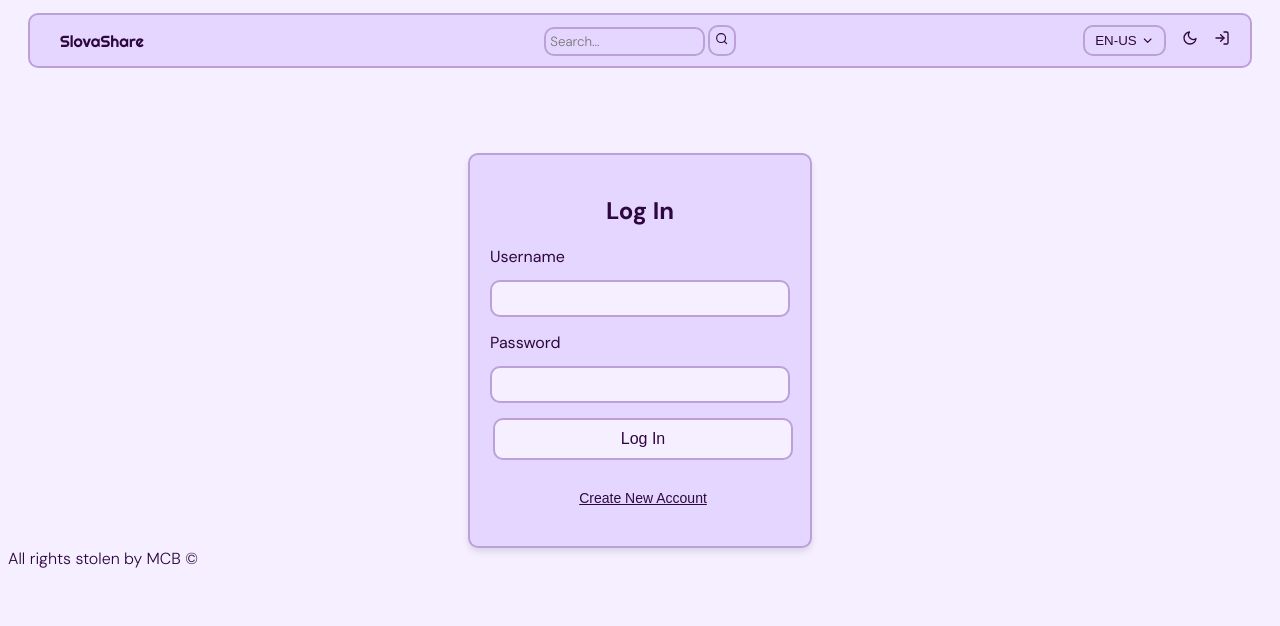
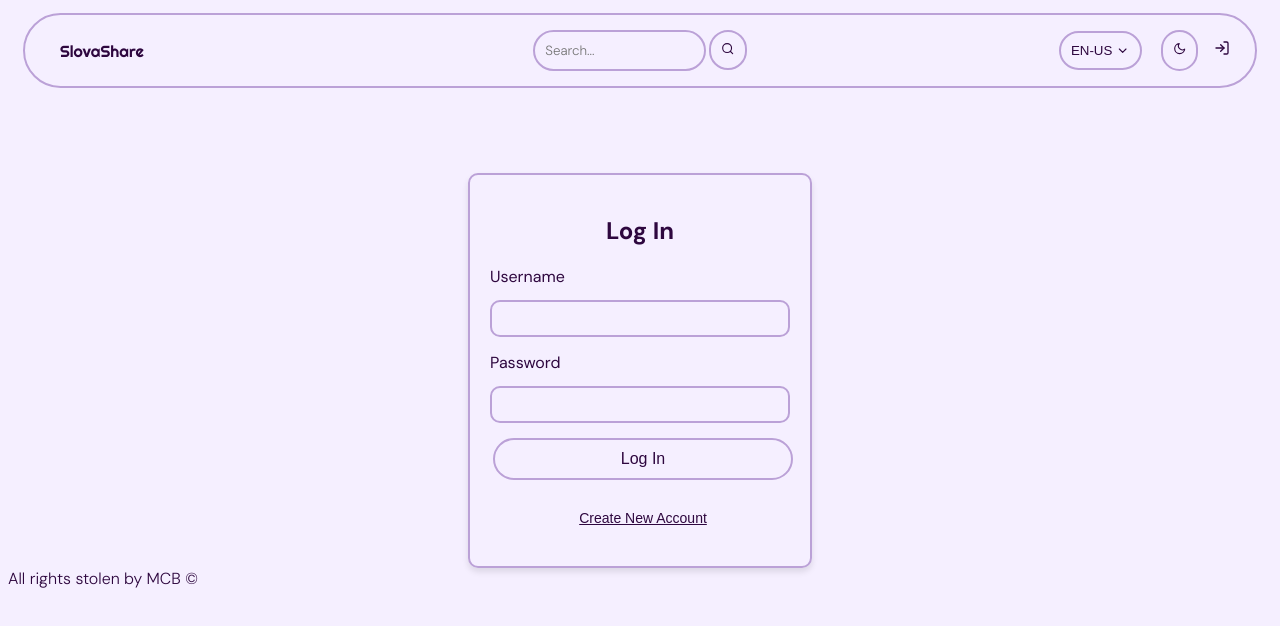
Before and after one commit to PolarMonke/SlovaShare, a React (Create React App) app: page /login in a window 1280 px wide. Shown: the top 626 px of the page. Built offline with nearby package versions, Linux system fonts and the light colour scheme; the HTML template or start-up script is replaced by a standard one.

Commit message:
Змяніў стылі

```diff
--- a/src/api/i18n.js
+++ b/src/api/i18n.js
@@ -110,7 +110,7 @@ const resources = {
         "Submit Part": "Submit Part",
 
         "Edit Story": "Edit Story",
-        "": "",
+        "Save Order": "Save Order",
 
         "Search Results": "Search Results",
         "No results found": "No results found",
@@ -233,6 +233,7 @@ const resources = {
         "Submit Part": "Апублікаваць",
 
         "Edit Story": "Рэдагаванне апавядання",
+        "Save Order": "Захаваць парадак",
 
         "Search Results": "Рэзультаты пошуку",
         "No results found": "Нічога не знойдзена",
--- a/src/components/Header.jsx
+++ b/src/components/Header.jsx
@@ -106,13 +106,13 @@ export default function Header() {
                         </div>
                     )}
                 </div>
-                    <div className="theme-toggle" onClick={toggleTheme}>
+                    <button className="theme-toggle" onClick={toggleTheme}>
                     {isDarkMode ? (
                         <FiSun className="icon"/>
                         ) : (
                         <FiMoon className="icon"/>
                     )}
-                    </div>
+                    </button>
                     <div className="profile">
                         {user ? (
                             <Link to={`/account/${user.id}`}>
--- a/src/index.css
+++ b/src/index.css
@@ -1,24 +1,24 @@
 /* index.css */
 :root.light-theme {
-    --background-color: #f5efff;
+    --bg-color: #f5efff;
     --text-color: #2e073f;
-    --header-bg-color: hsl(261, 100%, 92%);
+    --secodary-bg-color: hsl(261, 100%, 92%);
     --border-color: #bba1d7;
     --border-color-hover: #c3b4ff;
     --border-color-focus: #a594f9;
 }
 
 :root.dark-theme {
-    --background-color: #3b1e54;
+    --bg-color: #3b1e54;
     --text-color: #eeeeee;
-    --header-bg-color: #4d2c6a;
+    --secodary-bg-color: #4d2c6a;
     --border-color: #9b7ebd;
     --border-color-hover: #d4bee4;
     --border-color-focus: #eeeeee;
 }
 
 body {
-    background-color: var(--background-color);
+    background-color: var(--bg-color);
     color: var(--text-color);
     font-family: 'DM Sans', sans-serif;
     font-optical-sizing: auto;
@@ -26,38 +26,36 @@ body {
     font-style: normal;
 }
 button {
-    background-color: var(--header-bg-color);
+    background-color: var(--bg-color);
     border: 2px solid var(--border-color);
-    border-radius: 10px;
-    padding: 5px;
+    border-radius: 2rem;
+    padding: 10px;
     margin-left: 3px;
     cursor: pointer;
 }
 button:hover {
-    border-color: var(--border-color-hover);
-}
-button:focus {
-    border-color: var(--border-color-focus);
+    transform: translateY(-2px);
+    background-color: var(--border-color);
 }
 input {
     display: inline-block;
     cursor: text;
-    background-color: var(--header-bg-color);
+    background-color: var(--bg-color);
     border: 2px solid var(--border-color);
-    border-radius: 10px;
-    padding: 4px;
+    border-radius: 2rem;
+    padding: 10px;
     color: var(--text-color);
     font-family: 'DM Sans', sans-serif;
     font-weight: 300;
 }
 
 input:hover {
-    border-color: var(--border-color-hover);
+    background-color: var(--border-color);
+    transform: translateY(-2px);
 }
 
 input:focus {
     outline: none;
-    border-color: var(--border-color-focus);
 }
 
 .icon {
@@ -68,18 +66,19 @@ header {
     padding: 5px;
     box-sizing: border-box;
     height: auto;
+    position: sticky;
 }
 
 header .header-container {
-    background-color: var(--header-bg-color);
+    background-color: var(--bg-color);
     display: flex;
     justify-content: space-between;
     align-items: center;
     max-width: 1200px;
     margin: 0 auto;
-    border-radius: 10px;
+    border-radius: 3rem;
     border: 2px solid var(--border-color);
-    padding: 10px;
+    padding: 15px;
 }
 
 header .logo {
@@ -119,34 +118,10 @@ header .profile {
     font-family: 'DM Sans', sans-serif;
 }
 
-@media (max-width: 768px) {
-    header .header-container {
-        flex-direction: column;
-        align-items: stretch;
-        gap: 10px;
-    }
 
-    header .logo {
-        order: 1;
-        text-align: center;
-        margin: 0;
-    }
-
-    header .search-area {
-        order: 2;
-        text-align: center;
-    }
-
-    header .right-container {
-        order: 3;
-        justify-content: center;
-        margin: 0;
-    }
-
-}
 .profile-picture {
-    width: 32px;
-    height: 32px;
+    width: 35px;
+    height: 35px;
     border-radius: 50%;
     object-fit: cover;
     border: 2px solid var(--border-color);
@@ -174,7 +149,7 @@ header .profile {
     display: flex;
     align-items: center;
     gap: 4px;
-    padding: 6px 10px;
+    padding: 10px;
     transition: all 0.2s ease;
     color: var(--text-color);
 }
@@ -183,7 +158,7 @@ header .profile {
     position: absolute;
     top: 100%;
     right: 0;
-    background-color: var(--header-bg-color);
+    background-color: var(--bg-color);
     border: 2px solid var(--border-color);
     border-radius: 10px;
     padding: 5px 0;
@@ -205,19 +180,6 @@ header .profile {
     color: var(--text-color);
 }
 
-.language-dropdown button:hover {
-    background-color: var(--background-color);
-}
-
-.language-dropdown button.active {
-    font-weight: 400;
-    color: var(--border-color-focus);
-    background-color: rgba(0, 0, 0, 0.1);
-}
-.dark-theme .language-dropdown button.active {
-    background-color: rgba(255, 255, 255, 0.1);
-}
-
 /* Image Uploader Styles */
 .image-uploader {
     border: 2px dashed var(--border-color);
@@ -230,7 +192,7 @@ header .profile {
 
 .image-uploader.dragging {
     border-color: var(--border-color-focus);
-    background-color: var(--header-bg-color);
+    background-color: var(--secodary-bg-color);
 }
 
 .file-input {
@@ -259,7 +221,7 @@ header .profile {
 }
 
 .browse-button {
-    background: var(--header-bg-color);
+    background: var(--secodary-bg-color);
     color: var(--text-color);
     border: 2px solid var(--border-color);
     border-radius: 10px;
@@ -292,7 +254,7 @@ header .profile {
 }
 
 .remove-image-button {
-    background: var(--header-bg-color);
+    background: var(--secodary-bg-color);
     color: var(--text-color);
     border: 2px solid var(--border-color);
     border-radius: 10px;
@@ -326,24 +288,28 @@ header .profile {
     font-size: 0.9rem;
 }
 
-.new-story-button {
-    margin-right: 8px;
+@media (max-width: 768px) {
+header .header-container {
+    flex-direction: column;
+    align-items: stretch;
+    gap: 10px;
 }
 
-.story-button {
-    display: flex;
-    align-items: center;
-    justify-content: center;
-    width: 32px;
-    height: 32px;
-    border-radius: 10px;
-    padding: 0;
-    transition: all 0.2s ease;
+header .logo {
+    order: 1;
+    text-align: center;
+    margin: 0;
 }
 
-.story-button:hover {
-    border-color: var(--border-color-hover);
+header .search-area {
+    order: 2;
+    text-align: center;
 }
-.story-button:focus {
-    border-color: var(--border-color-focus);
+
+header .right-container {
+    order: 3;
+    justify-content: center;
+    margin: 0;
 }
+
+}
--- a/src/styles/AccountPage.css
+++ b/src/styles/AccountPage.css
@@ -4,8 +4,6 @@
     margin: 2rem auto;
     padding: 20px;
     background: var(--background-color);
-    border: 2px solid var(--border-color);
-    border-radius: 10px;
     color: var(--text-color);
 }
 
@@ -37,7 +35,6 @@
 .detail-group {
     margin-bottom: 1.5rem;
     padding: 1rem;
-    background-color: var(--header-bg-color);
     border-radius: 10px;
     border: 1px solid var(--border-color);
 }
@@ -60,26 +57,9 @@
 }
 
 .edit-button {
-    background: var(--header-bg-color);
     color: var(--text-color);
-    border: 2px solid var(--border-color);
-    padding: 0.5rem 1.5rem;
-    border-radius: 10px;
-    cursor: pointer;
-    margin-top: 1rem;
-    font-family: 'DM Sans', sans-serif;
-    font-weight: 300;
-    transition: border-color 0.2s ease;
 }
 
-.edit-button:hover {
-    border-color: var(--border-color-hover);
-}
-
-.edit-button:focus {
-    border-color: var(--border-color-focus);
-    outline: none;
-}
 
 .loading, .error {
     text-align: center;
--- a/src/styles/Calendar.css
+++ b/src/styles/Calendar.css
@@ -4,8 +4,7 @@
     max-width: 100%;
     margin: 10px 0;
     padding: 8px;
-    background-color: var(--header-bg-color);
-    border: 1px solid var(--border-color);
+    background-color: var(--secodary-bg-color);
     border-radius: 8px;
     overflow-x: auto;
 }
--- a/src/styles/EditAccount.css
+++ b/src/styles/EditAccount.css
@@ -77,7 +77,6 @@
 }
 
 .save-button {
-    background-color: var(--header-bg-color);
     color: var(--text-color);
     border: 2px solid var(--border-color);
 }
@@ -95,7 +94,6 @@
 
 .cancel-button:hover {
     border-color: var(--border-color-hover);
-    background-color: var(--header-bg-color);
 }
 
 .loading {
--- a/src/styles/EditStoryPage.css
+++ b/src/styles/EditStoryPage.css
@@ -10,11 +10,9 @@
 .edit-story-container {
     width: 100%;
     max-width: 800px;
-    background-color: var(--header-bg-color);
-    border-radius: 12px;
+    border-radius: 2rem;
     border: 2px solid var(--border-color);
     padding: 2rem;
-    box-shadow: 0 4px 12px rgba(0, 0, 0, 0.1);
 }
 
 .edit-story-title {
@@ -439,7 +437,7 @@
 }
 
 .toggle-input:checked + .toggle-slider {
-    background-color: var(--border-color-focus);
+    background-color: var(--border-color-hover);
 }
 
 .toggle-input:checked + .toggle-slider:before {
--- a/src/styles/LogIn.css
+++ b/src/styles/LogIn.css
@@ -10,7 +10,6 @@
 .login-form {
     width: 300px;
     padding: 20px;
-    background-color: var(--header-bg-color);
     border: 2px solid var(--border-color);
     border-radius: 10px;
     box-shadow: 0 4px 6px rgba(0, 0, 0, 0.1);
@@ -36,7 +35,7 @@
 .login-input {
     width: 100%;
     padding: 8px;
-    border-radius: 4px;
+    border-radius: 2rem;
     border: 2px solid var(--border-color);
     background-color: var(--background-color);
     color: var(--text-color);
@@ -63,7 +62,7 @@
     padding: 10px;
     background-color: var(--background-color);
     border: 2px solid var(--border-color);
-    border-radius: 10px;
+    border-radius: 2rem;
     color: var(--text-color);
     font-size: 16px;
     cursor: pointer;
```
Also changed, not shown: src/styles/StoryPage.css (+43 -37 lines). Lines whose indentation alone changed are shown as unchanged.
